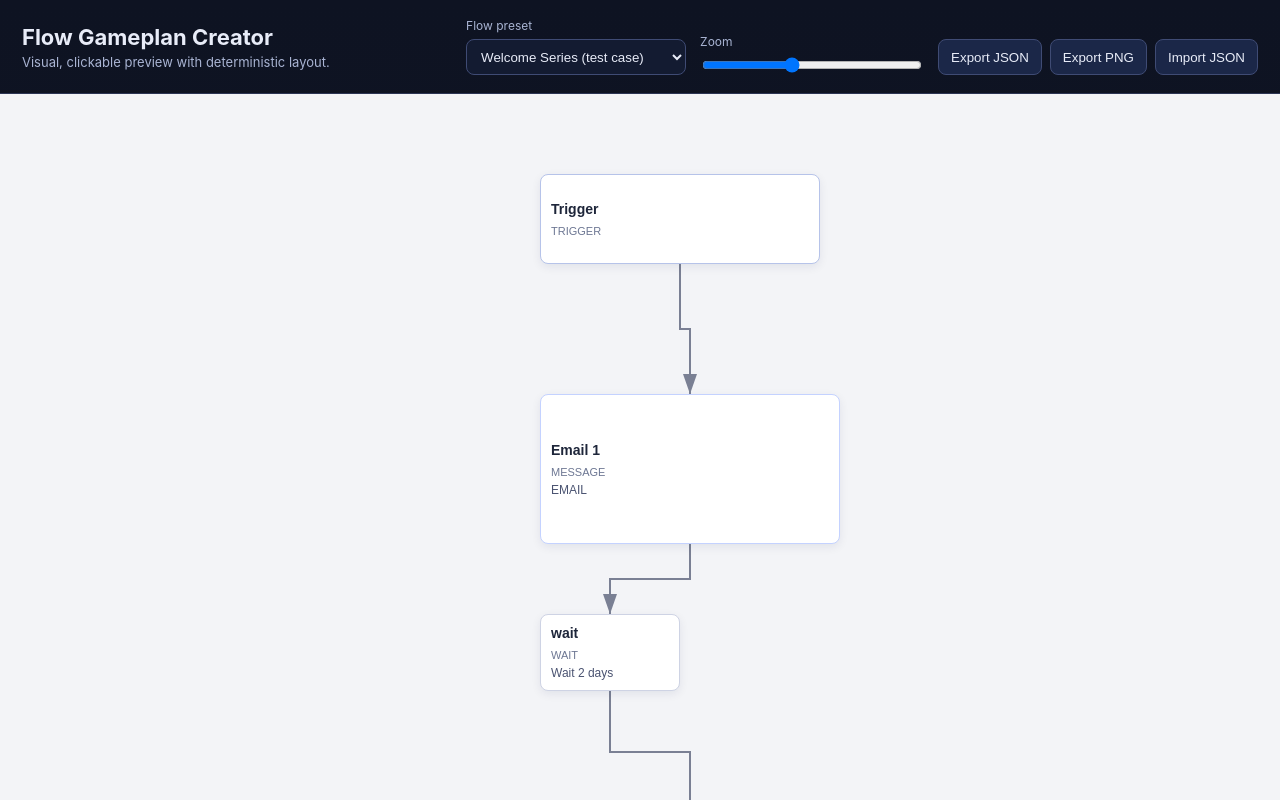
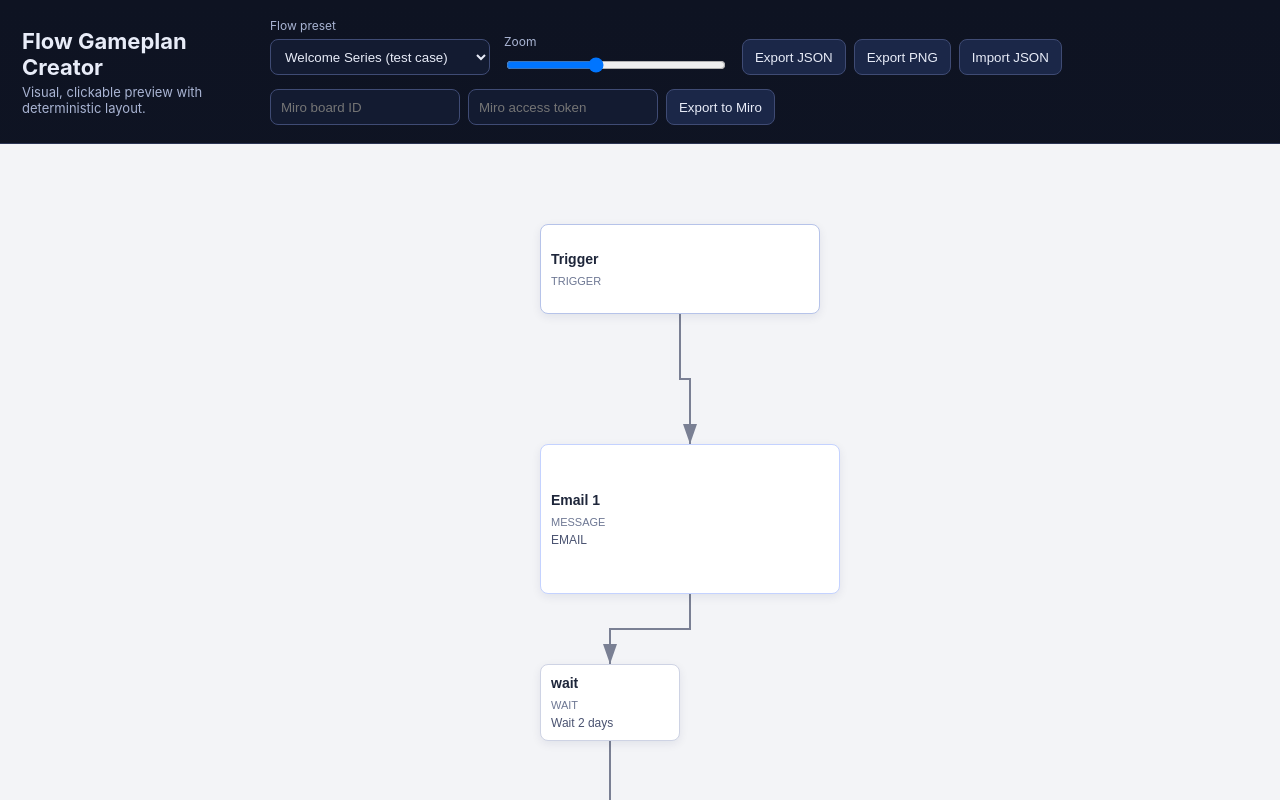
Before and after one commit to Naboni/Flow-Gameplan-Creator, a React (Vite) app in the folder apps/web/: page / in a window 1280 px wide. Shown: the top 800 px of the page. Built offline with nearby package versions, Linux system fonts and the light colour scheme.

Commit message:
wire miro export ui

```diff
--- a/apps/web/package.json
+++ b/apps/web/package.json
@@ -11,6 +11,7 @@
   "dependencies": {
     "@flow/core": "file:../../libs/core",
     "@flow/layout": "file:../../libs/layout",
+    "@flow/miro": "file:../../libs/miro",
     "html-to-image": "^1.11.11",
     "react": "^18.3.1",
     "react-dom": "^18.3.1"
--- a/apps/web/src/App.tsx
+++ b/apps/web/src/App.tsx
@@ -6,6 +6,7 @@ import {
   type FlowSpec
 } from "@flow/core";
 import { buildLayout } from "@flow/layout";
+import { exportFlowToMiro } from "@flow/miro";
 import { toPng } from "html-to-image";
 
 type TemplateChoice =
@@ -57,6 +58,9 @@ export default function App() {
   const [customSpec, setCustomSpec] = useState<FlowSpec | null>(null);
   const [notice, setNotice] = useState<string>("");
   const [busyExport, setBusyExport] = useState(false);
+  const [busyMiroExport, setBusyMiroExport] = useState(false);
+  const [miroBoardId, setMiroBoardId] = useState("");
+  const [miroToken, setMiroToken] = useState("");
   const importInputRef = useRef<HTMLInputElement | null>(null);
   const stageRef = useRef<HTMLDivElement | null>(null);
 
@@ -136,6 +140,34 @@ export default function App() {
     }
   }
 
+  async function handleExportMiro() {
+    if (!miroBoardId.trim() || !miroToken.trim()) {
+      setNotice("Enter Miro board ID and access token first.");
+      return;
+    }
+
+    setBusyMiroExport(true);
+    try {
+      const result = await exportFlowToMiro({
+        boardId: miroBoardId.trim(),
+        accessToken: miroToken.trim(),
+        flowSpec: spec
+      });
+      setNotice(
+        `Exported to Miro: ${result.shapeCount} shapes, ${result.connectorCount} connectors.`
+      );
+    } catch (error) {
+      if (typeof error === "object" && error && "status" in error) {
+        const status = String((error as { status: number }).status);
+        setNotice(`Miro export failed (status ${status}). Check token/board access.`);
+      } else {
+        setNotice("Miro export failed.");
+      }
+    } finally {
+      setBusyMiroExport(false);
+    }
+  }
+
   return (
     <div className="app-shell">
       <header className="top-bar">
@@ -182,6 +214,23 @@ export default function App() {
               className="hidden-input"
               onChange={handleImportJson}
             />
+          </div>
+          <div className="miro-actions">
+            <input
+              type="text"
+              placeholder="Miro board ID"
+              value={miroBoardId}
+              onChange={(event) => setMiroBoardId(event.target.value)}
+            />
+            <input
+              type="password"
+              placeholder="Miro access token"
+              value={miroToken}
+              onChange={(event) => setMiroToken(event.target.value)}
+            />
+            <button type="button" onClick={handleExportMiro} disabled={busyMiroExport}>
+              {busyMiroExport ? "Exporting..." : "Export to Miro"}
+            </button>
           </div>
         </div>
       </header>
--- a/apps/web/src/styles.css
+++ b/apps/web/src/styles.css
@@ -41,6 +41,7 @@ body {
   display: flex;
   gap: 14px;
   align-items: flex-end;
+  flex-wrap: wrap;
 }
 
 .controls label {
@@ -69,6 +70,36 @@ input[type="range"] {
   color: #e8ecf8;
   padding: 0 12px;
   cursor: pointer;
+}
+
+.miro-actions {
+  display: flex;
+  gap: 8px;
+}
+
+.miro-actions input {
+  height: 36px;
+  width: 190px;
+  border-radius: 8px;
+  border: 1px solid #3f4b74;
+  background: #131b31;
+  color: #e8ecf8;
+  padding: 0 10px;
+}
+
+.miro-actions button {
+  height: 36px;
+  border-radius: 8px;
+  border: 1px solid #3f4b74;
+  background: #1b2748;
+  color: #e8ecf8;
+  padding: 0 12px;
+  cursor: pointer;
+}
+
+.miro-actions button:disabled {
+  opacity: 0.6;
+  cursor: not-allowed;
 }
 
 .actions button:disabled {
--- a/apps/web/tsconfig.json
+++ b/apps/web/tsconfig.json
@@ -7,7 +7,8 @@
     "baseUrl": ".",
     "paths": {
       "@flow/core": ["../../libs/core/src/index.ts"],
-      "@flow/layout": ["../../libs/layout/src/index.ts"]
+      "@flow/layout": ["../../libs/layout/src/index.ts"],
+      "@flow/miro": ["../../libs/miro/src/index.ts"]
     },
     "strict": true,
     "esModuleInterop": true,
```
Also changed, not shown: 1 other file (tests, documents, lock files or other folders).
